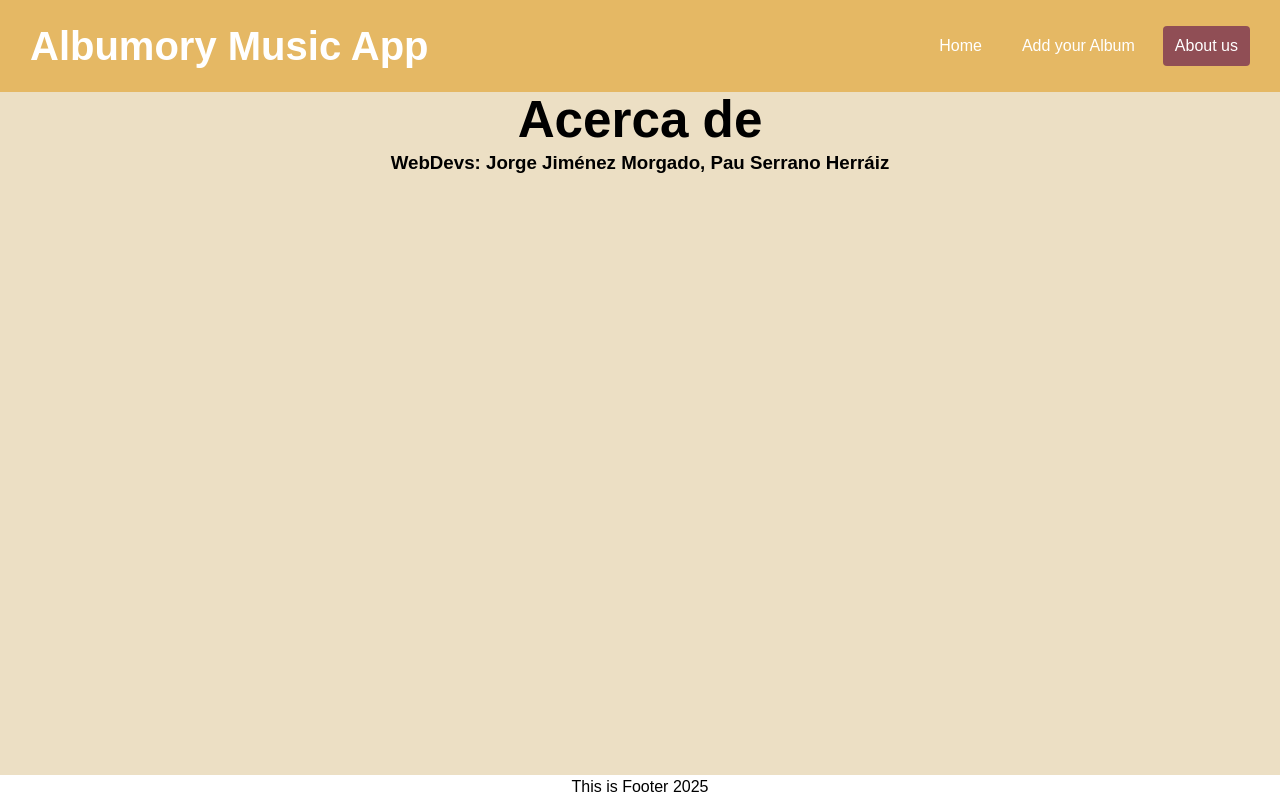
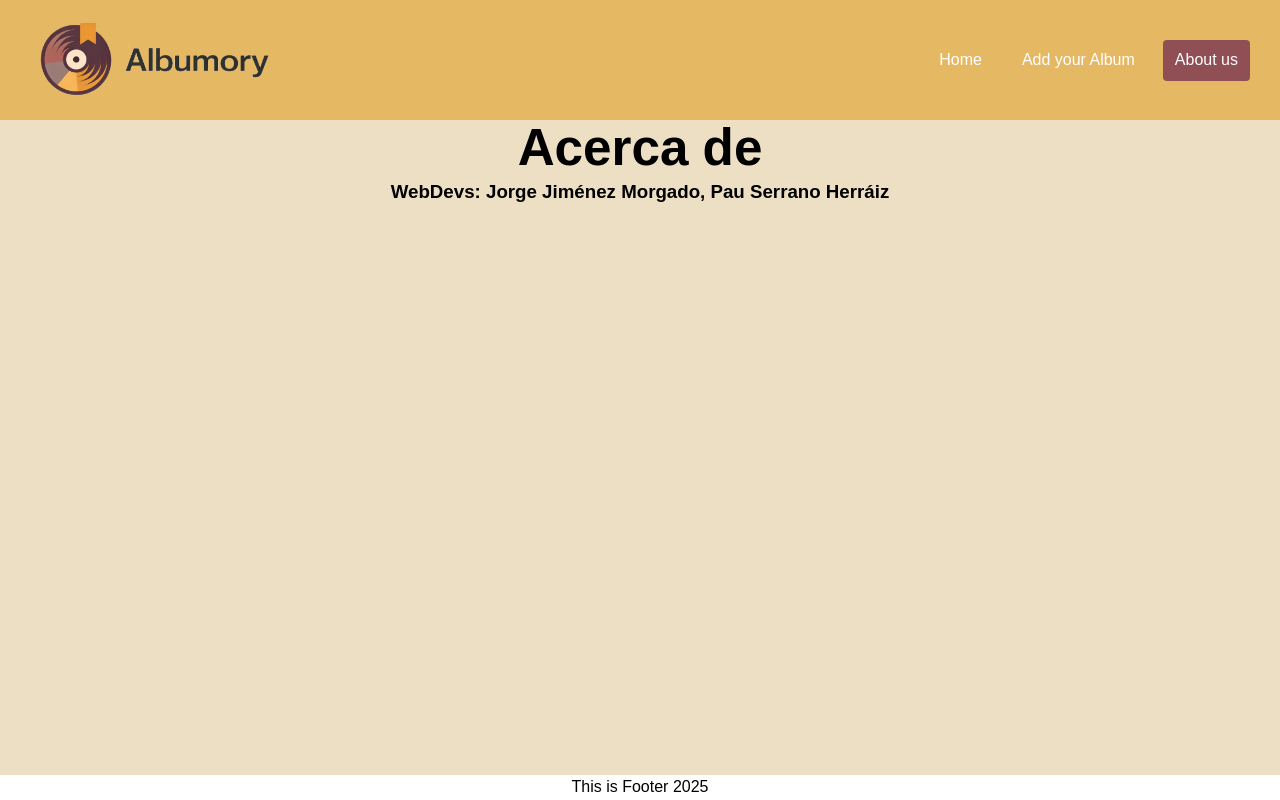
Before and after one commit to Music-App-Developers/react-music-app, a React (Vite) app: page /acercade in a window 1280 px wide. Built offline with nearby package versions, Linux system fonts and the light colour scheme.

Commit message:
Feat: add logo to searchbar

```diff
--- a/src/pages/NavBar.css
+++ b/src/pages/NavBar.css
@@ -17,9 +17,7 @@
 
 /* Logo */
 .logo {
-    color: #ffffff;
-    font-size: 40px;
-    font-weight: bold;
+max-width: 250px;
 }
 
 /* Menú */
--- a/src/pages/NavBar.jsx
+++ b/src/pages/NavBar.jsx
@@ -4,7 +4,7 @@ import "./NavBar.css"
 function NavBar() {
     return (
         <nav className="navbar">
-            <h3 className="logo">Albumory Music App</h3>
+            <img className = "logo"src="src/images/albumory-logo.png" alt="" />
             <div className="menu">
                 <ul>
                 <li><NavLink to="/">Home</NavLink></li>
```
Also changed, not shown: src/images/albumory-logo.png (added).
